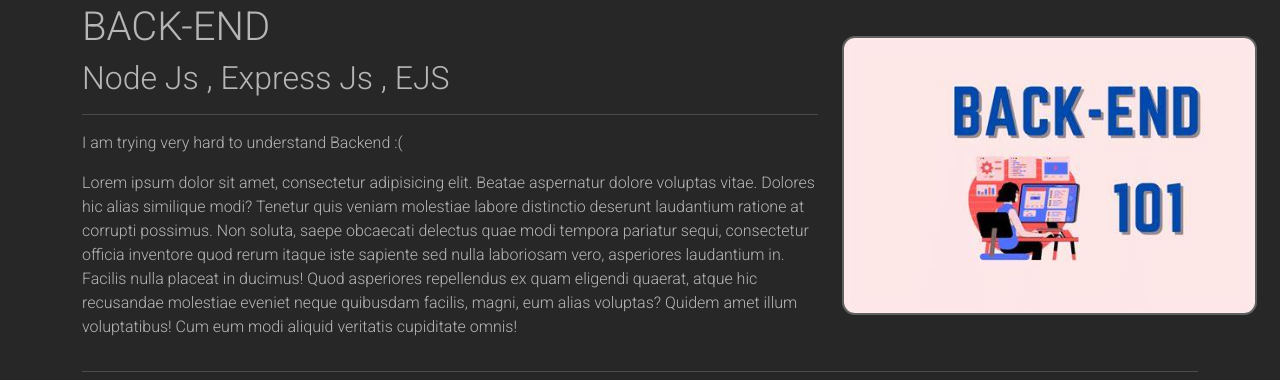
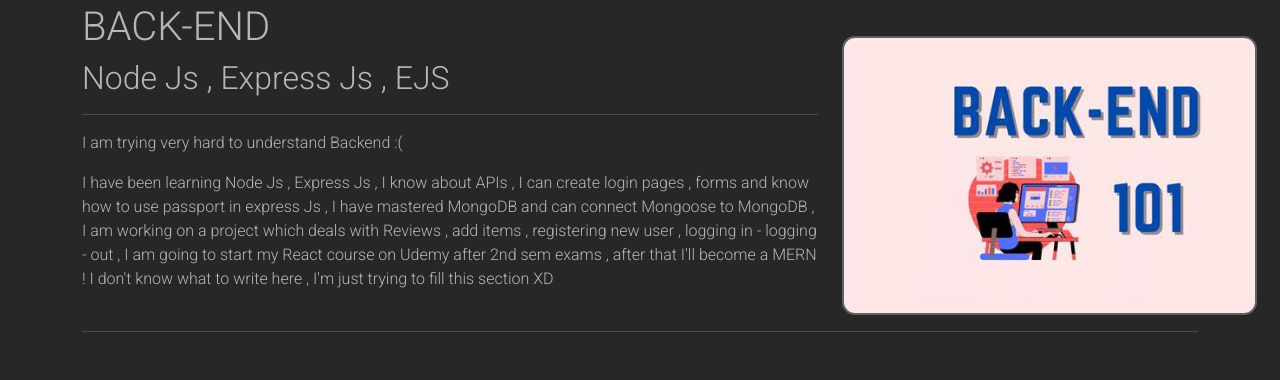
Before and after one commit to FauzanMS/mynewportfolio, a plain HTML site: page index.html in a window 1280 px wide. Shown: the part 2322-2702 px from the top of the page. Drawn offline with nearby package versions, Linux system fonts and the light colour scheme.

Commit message:
Update index.html

```diff
--- a/index.html
+++ b/index.html
@@ -129,15 +129,7 @@
               <h2>Node Js , Express Js , EJS</h2>
               <hr>
               <p>I am trying very hard to understand Backend :(</p>
-              <p>Lorem ipsum dolor sit amet, consectetur adipisicing elit. Beatae aspernatur dolore voluptas vitae.
-                  Dolores hic alias similique modi? Tenetur quis veniam molestiae labore distinctio deserunt
-                  laudantium ratione at corrupti possimus.
-                  Non soluta, saepe obcaecati delectus quae modi tempora pariatur sequi, consectetur officia inventore
-                  quod rerum itaque iste sapiente sed nulla laboriosam vero, asperiores laudantium in. Facilis nulla
-                  placeat in ducimus!
-                  Quod asperiores repellendus ex quam eligendi quaerat, atque hic recusandae molestiae eveniet neque
-                  quibusdam facilis, magni, eum alias voluptas? Quidem amet illum voluptatibus! Cum eum modi aliquid
-                  veritatis cupiditate omnis!</p>
+              <p>I have been learning Node Js , Express Js , I know about APIs , I can create login pages , forms and know how to use passport in express Js , I have mastered MongoDB and can connect Mongoose to MongoDB , I am working on a project which deals with Reviews , add items , registering new user  , logging in - logging - out , I am going to start my React course on Udemy after 2nd sem exams , after that I'll become a MERN ! I don't know what to write here , I'm just trying to fill this section XD </p>
           </div>
             <div class="col-4" id="image">
                 <img src="backend.jpg" id="imgr" class="school-imgr">
```
